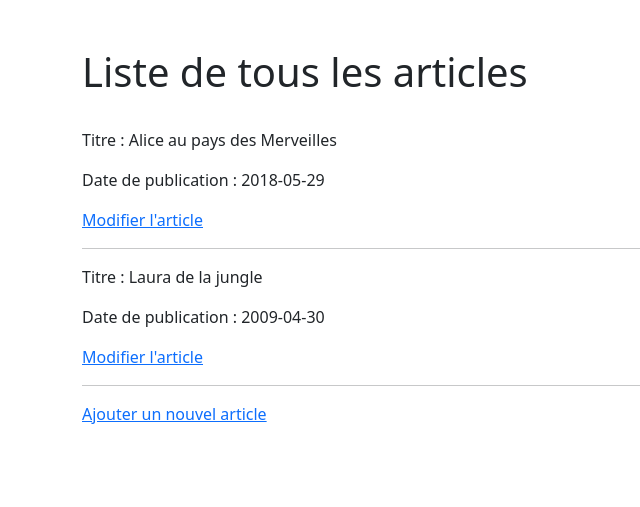
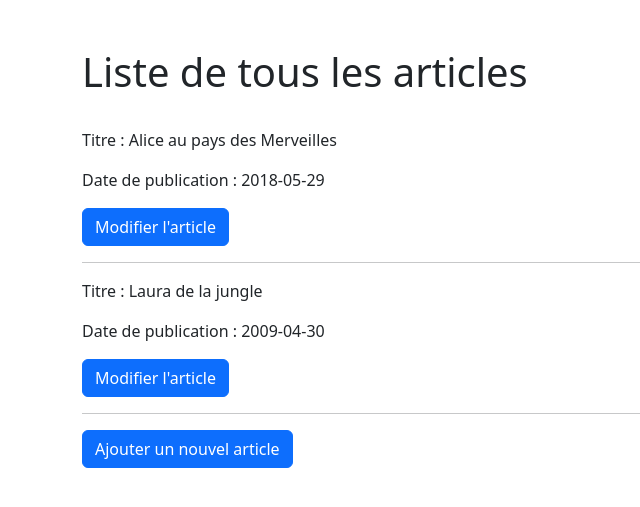
Before and after one commit to stephen2000pog/inf5190, a Flask app: page /admin in a window 1280 px wide. Shown: the part 56-563 px from the top of the page, without its empty margins (0-640 px from the left). Run offline with Flask 2, Linux system fonts and the light colour scheme; data comes from the database, SQL or seed files in the repository.

Commit message:
travail fini

```diff
--- a/flaskr/templates/admin-nouveau.html
+++ b/flaskr/templates/admin-nouveau.html
@@ -34,7 +34,7 @@
             </div>
             {% if not date_valid %}
             <div class="alert alert-danger alert-dismissible">
-                <p>Le champ identifiant n'est pas valide.</p>
+                <p>Le champ date n'est pas valide.</p>
             </div>
             {% endif %}
             <div class="form-group">
--- a/flaskr/templates/admin.html
+++ b/flaskr/templates/admin.html
@@ -6,9 +6,9 @@
         {% for article in articles%}
         <p>Titre : {{ article["titre"] }}</p>
         <p>Date de publication : {{ article["date_publication"] }}</p>
-        <a href="/admin-modifier/{{ article['identifiant'] }}">Modifier l'article</a>
+        <a href="/admin-modifier/{{ article['identifiant'] }}" class="btn btn-primary">Modifier l'article</a>
         <hr>
       {% endfor %}
-      <a href="/admin-nouveau">Ajouter un nouvel article</a>
+      <a href="/admin-nouveau" class="btn btn-primary">Ajouter un nouvel article</a>
 </div>
 {% endblock %}
--- a/flaskr/views.py
+++ b/flaskr/views.py
@@ -53,6 +53,12 @@ def admin_nouveau():
 
 @views.route('/creation-article', methods=['POST'])
 def create_article():
+    titre_valid = True
+    identifiant_valid = True
+    auteur_valid = True
+    date_valid = True
+    paragraphe_valid = True
+
     if request.method == 'POST':
         titre = request.form['titre']
         identifiant = request.form['identifiant']
```
Also changed, not shown: README.md.
